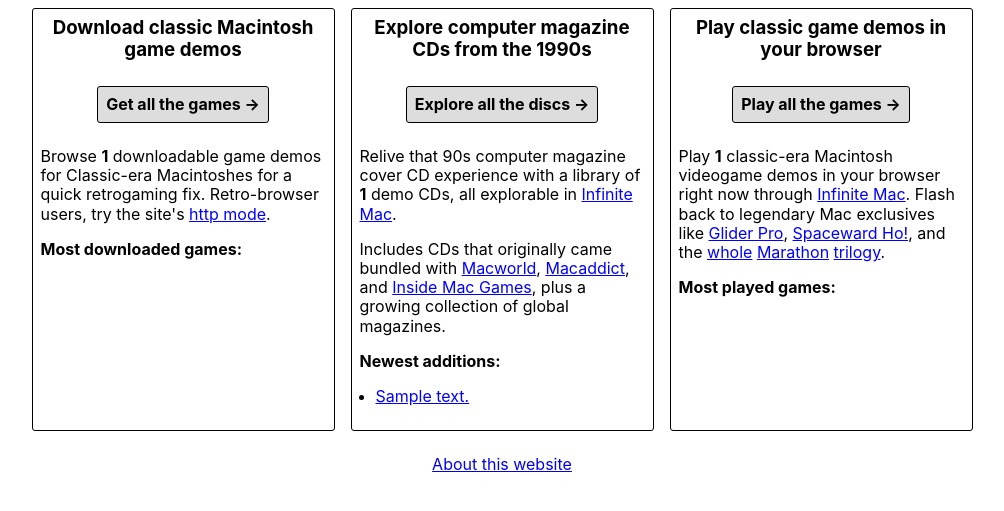
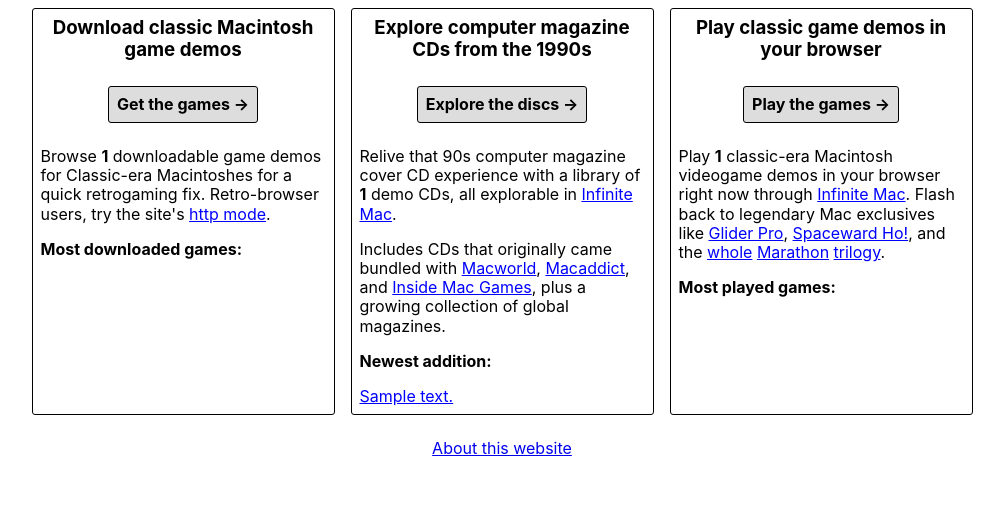
Before and after one commit to jcgraybill/classicmacdemos, a Django app: template website/demos/templates/demos/home.html in a window 1280 px wide. Shown: the part 60-571 px from the top of the page, without its empty margins (138-1142 px from the left). Run offline with Django 4.2, Linux system fonts and the light colour scheme; the template is opened without the code that fills it: values that come from a table or form of the project are taken from there, others are empty; tables that the repository leaves empty hold one stand-in row (values such as "Sample post"); some libraries are stand-ins or nearby versions.

Commit message:
simplifications to home page

```diff
--- a/website/demos/templates/demos/home.html
+++ b/website/demos/templates/demos/home.html
@@ -1,28 +1,33 @@
 {% extends "demos/base.html" %}
 {% load markdown_extras %}
+{% load static %}
 {% block content %}
 <section>
 <aside>
 <h3>Download classic Macintosh game demos</h3>
-<div class="homebutton"><a href="{% url 'demos:games' 'game' %}"><b><span aria-hidden="true" class="fa-solid fa-download" title="Download"></span> Get all the games{% if not request.session.is_old_browser %} &rarr;{% endif %}</b></a></div>
+<div class="homebutton"><a href="{% url 'demos:games' 'game' %}"><b><span aria-hidden="true" class="fa-solid fa-download" title="Download"></span> Get the games{% if not request.session.is_old_browser %} &rarr;{% endif %}</b></a></div>
 <p>Browse <b>{{ recent.count }}</b> downloadable game demos for Classic-era Macintoshes for a quick retrogaming fix. Retro-browser users, try the site's <a href="http://classicmacdemos.com/">http mode</a>.</p>
 <p><b>Most downloaded games:</b></p>
 {% include "demos/game_cards.html" with games=downloads|slice:":5" tiny=True %}
 </aside>
 <aside>
 <h3>Explore computer magazine CDs from the 1990s</h3>
-<div class="homebutton"><a href="{% url 'demos:sources' %}"><b><span aria-hidden="true" class="fa-solid fa-compact-disc" title="Discs"></span> Explore all the discs{% if not request.session.is_old_browser %} &rarr;{% endif %}</b></a></div>
+<div class="homebutton"><a href="{% url 'demos:sources' %}"><b><span aria-hidden="true" class="fa-solid fa-compact-disc" title="Discs"></span> Explore the discs{% if not request.session.is_old_browser %} &rarr;{% endif %}</b></a></div>
 <p>Relive that 90s computer magazine cover CD experience with a library of <b>{{ discs.count }}</b> demo CDs, all explorable in <a href="https://infinitemac.org/">Infinite Mac</a>.</p>
 <p>Includes CDs that originally came bundled with <a href="{% url 'demos:magazine' 'macworld' %}">Macworld</a>, <a href="{% url 'demos:magazine' 'macaddict' %}">Macaddict</a>, and <a href="{% url 'demos:magazine' 'inside-mac-games' %}">Inside Mac Games</a>, plus a growing collection of global magazines. </p>
-<p><b>Newest additions:</b></p>
-<ul>
-{% for disc in discs|slice:":15" %}<li><a href="{% url 'demos:source' disc.slug %}">{{ disc.description }}</a></li>{% endfor %}
-</ul>
+<p><b>Newest addition:</b></p>
+{% for disc in discs|slice:":1" %}
+    {% if disc.images > 1 %}
+        <a href="{% url 'demos:source' disc.slug %}"><img src="{{ request.scheme }}:{% static 'discs' %}/{{ disc.slug }}/image-1.png" alt="{{ disc.description }}"></a>
+    {% else %}
+        <a href="{% url 'demos:source' disc.slug %}">{{ disc.description }}</a>
+    {% endif %}
+{% endfor %}
 </aside>
 {% if not request.session.is_old_browser %}
 <aside>
 <h3>Play classic game demos in your browser</h3>
-<div class="homebutton"><a href="{% url 'demos:playable' %}"><b><span aria-hidden="true" class="fa-solid fa-play"></span> Play all the games &rarr;</b></a></div>
+<div class="homebutton"><a href="{% url 'demos:playable' %}"><b><span aria-hidden="true" class="fa-solid fa-play"></span> Play the games &rarr;</b></a></div>
 <p>Play <b>{{ infinitemac.count }}</b> classic-era Macintosh videogame demos in your browser right now through <a href="https://infinitemac.org/">Infinite Mac</a>. Flash back to legendary Mac exclusives like <a href="{% url 'demos:demo' 'glider-pro' %}">Glider Pro</a>, <a href="{% url 'demos:demo' 'spaceward-ho' %}">Spaceward Ho!</a>, and the <a href="{% url 'demos:demo' 'marathon-1' %}">whole</a> <a href="{% url 'demos:demo' 'marathon-2-durandal' %}">Marathon</a> <a href="{% url 'demos:demo' 'marathon-infinity' %}">trilogy</a>.</p>
 <p><b>Most played games:</b></p>
 {% include "demos/game_cards.html" with games=infinitemac|slice:":5" tiny=True %}
```
